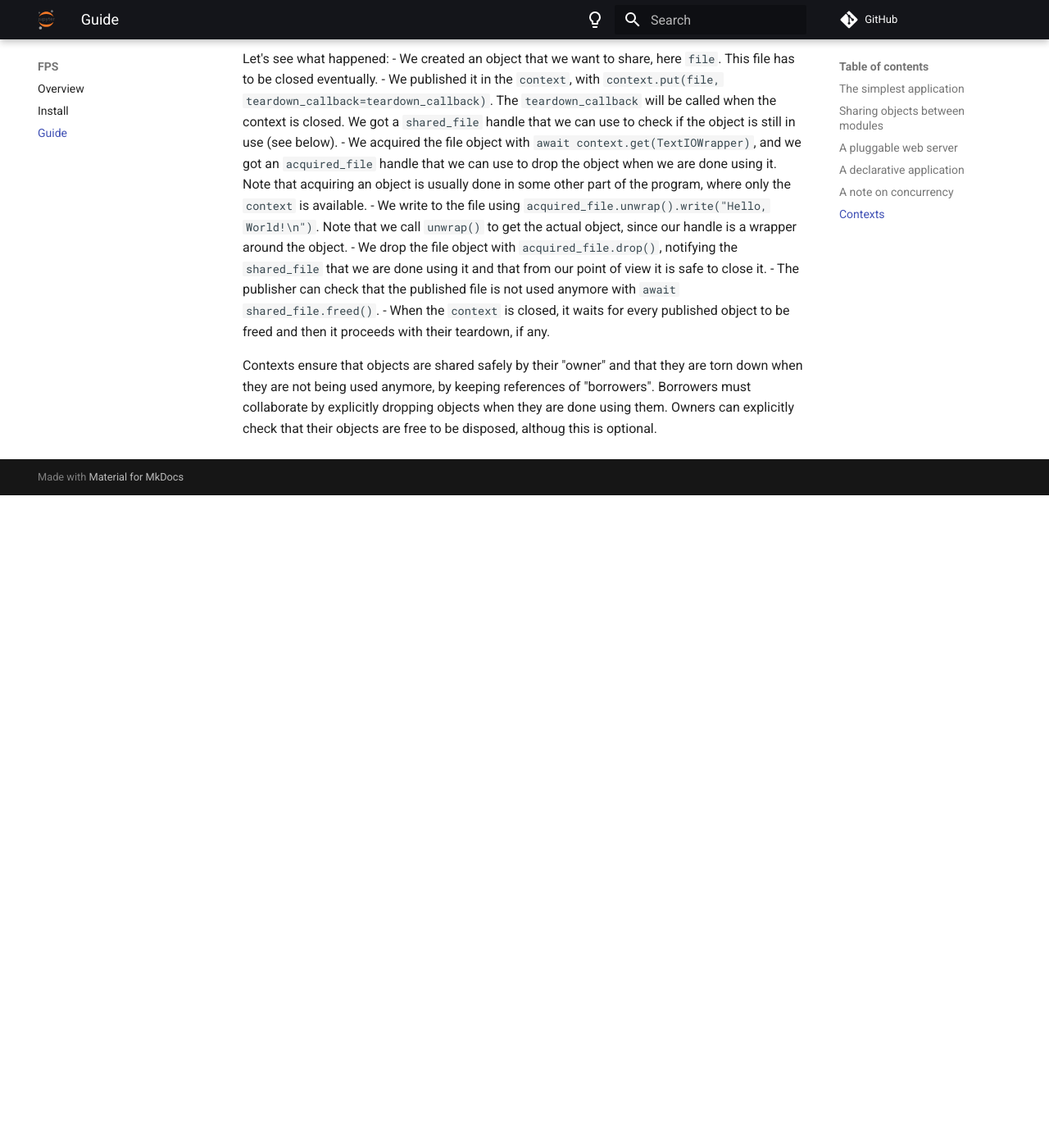
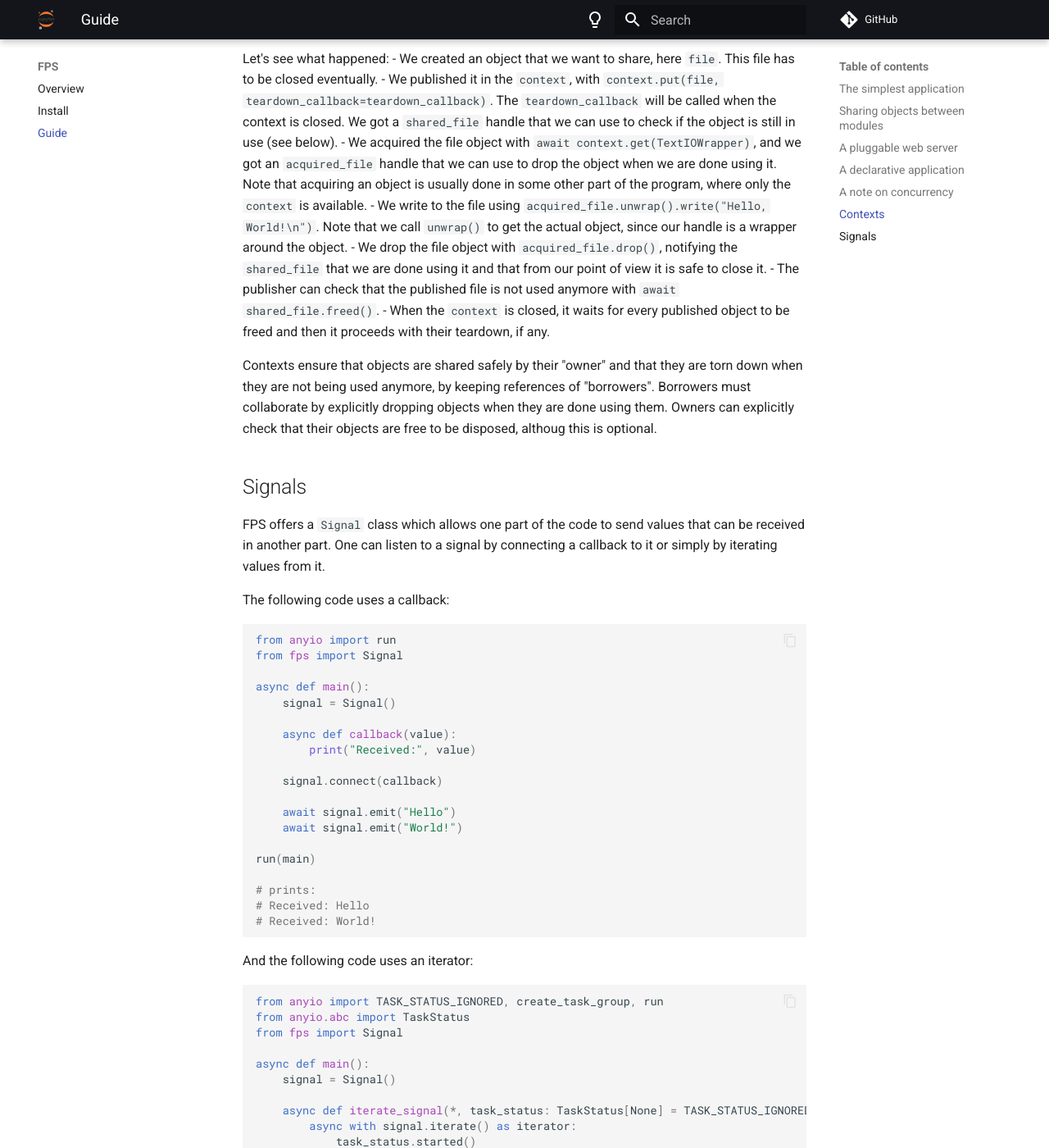
Before and after one commit to jupyter-server/fps, an MkDocs documentation site: the page built from docs/guide.md, in a window 1280 px wide and 1400 px high, scrolled down 6399 px. Shown: the whole window at 82% size. Built offline with MkDocs 1.6.1 and Material for MkDocs 9.7.7, drawn with Linux system fonts in a browser that asks for light colours; comment, search, counter and statistics services are not loaded; before the commit the page ends 7003 px from its top, so only the background shows below that; some of the changed text lies outside the part shown.

Commit message:
Add Signal documentation (#125)

````diff
--- a/docs/guide.md
+++ b/docs/guide.md
@@ -302,3 +302,65 @@ Let's see what happened:
 - When the `context` is closed, it waits for every published object to be freed and then it proceeds with their teardown, if any.
 
 Contexts ensure that objects are shared safely by their "owner" and that they are torn down when they are not being used anymore, by keeping references of "borrowers". Borrowers must collaborate by explicitly dropping objects when they are done using them. Owners can explicitly check that their objects are free to be disposed, althoug this is optional.
+
+## Signals
+
+FPS offers a `Signal` class which allows one part of the code to send values that can be received in another part. One can listen to a signal by connecting a callback to it or simply by iterating values from it.
+
+The following code uses a callback:
+
+```py
+from anyio import run
+from fps import Signal
+
+async def main():
+    signal = Signal()
+
+    async def callback(value):
+        print("Received:", value)
+
+    signal.connect(callback)
+
+    await signal.emit("Hello")
+    await signal.emit("World!")
+
+run(main)
+
+# prints:
+# Received: Hello
+# Received: World!
+```
+
+And the following code uses an iterator:
+
+```py
+from anyio import TASK_STATUS_IGNORED, create_task_group, run
+from anyio.abc import TaskStatus
+from fps import Signal
+
+async def main():
+    signal = Signal()
+
+    async def iterate_signal(*, task_status: TaskStatus[None] = TASK_STATUS_IGNORED):
+        async with signal.iterate() as iterator:
+            task_status.started()
+            async for value in iterator:
+                if not value:
+                    return
+
+                print("Received:", value)
+
+
+    async with create_task_group() as tg:
+        await tg.start(iterate_signal)
+
+        await signal.emit("Hello")
+        await signal.emit("World!")
+        await signal.emit("")
+
+run(main)
+
+# prints:
+# Received: Hello
+# Received: World!
+```
````
